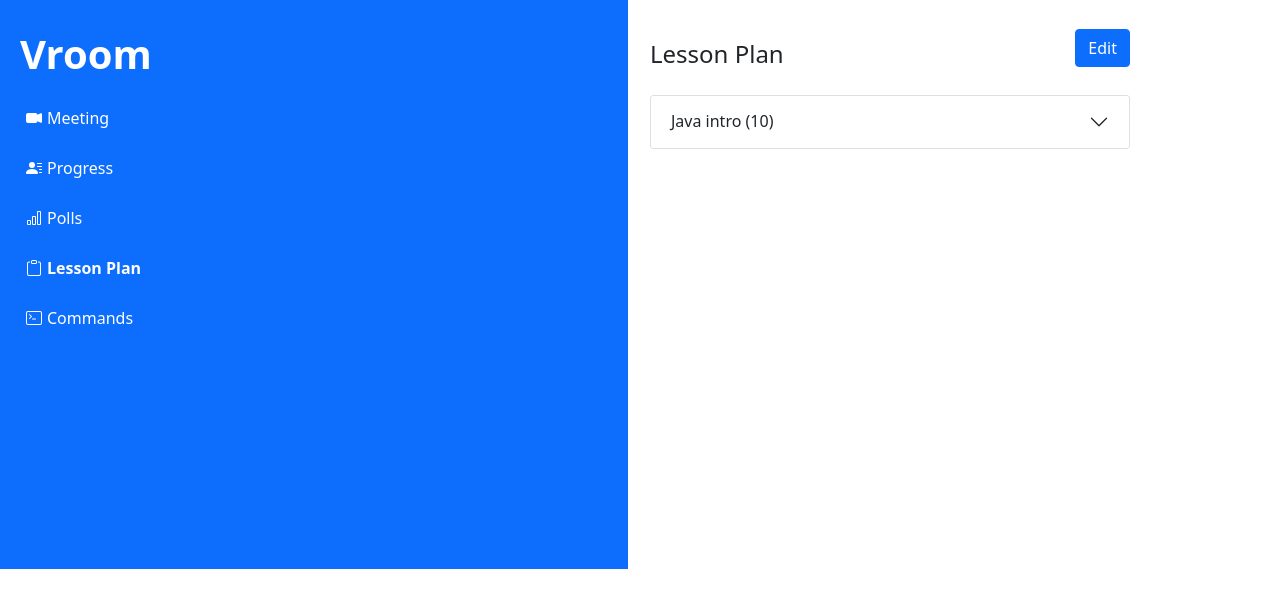
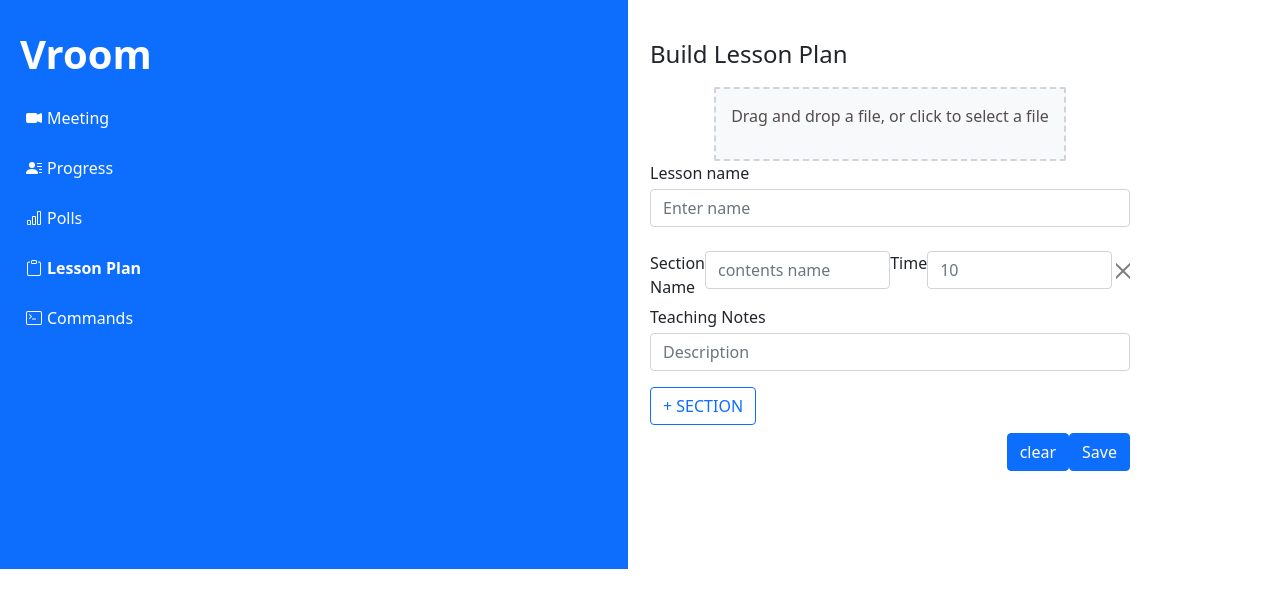
Before and after one commit to barney54321/Vroom, a React (Create React App) app: page / in a window 1280 px wide. Both pictures are taken after a click on the tab "Lesson Plan". Shown: the top 608 px of the page. Built offline with nearby package versions, Linux system fonts and the light colour scheme; no server answers.

Commit message:
edit lesson plan

```diff
--- a/src/Components/Common/VroomContext.js
+++ b/src/Components/Common/VroomContext.js
@@ -34,7 +34,16 @@ export const VroomContextProvider = (props) => {
         ],
         hasLaunched: false
     }])
-    const [lessonPlan, setLessonPlan] = useState({name: "Week 1", contents: [{name: "Java intro", description: "teachers notes", time:"10"}]})
+    const [lessonPlan, setLessonPlan] = useState({
+        name: "",
+        contents: [
+            {name: "",
+                description: "",
+                time:""
+            }
+        ]
+    })
+    const [viewLessonPlan, setViewLessonPlan] = useState(false);
     const [progress, setProgress] = useState(null);
     const [activePoll, setActivePoll] = useState(null);
     const [commands, setCommands] = useState([{command: "now", response: "Questions"}, {command: "attend", response: "bitly.qwerty"}])
@@ -75,6 +84,8 @@ export const VroomContextProvider = (props) => {
                 getProgress,
                 tutorName,
                 setTutorName,
+                viewLessonPlan,
+                setViewLessonPlan
             }}
         >
             {props.children}
--- a/src/Components/Tabs/LessonPlan/BuildLessonPlan.js
+++ b/src/Components/Tabs/LessonPlan/BuildLessonPlan.js
@@ -7,16 +7,14 @@ import CustomDropZone from "../../Common/CustomDropZone";
 
 const BuildLessonPlan = (props) => {
 
-    const [contents, setcontents]  = useState([{
-        name: "",
-        time: "",
-        description: ""
-    }])
-    const [name, setName] = useState("");
-
     const {
         setLessonPlan,
+        lessonPlan,
+        setViewLessonPlan
     } = useContext(VroomContext);
+
+    const [contents, setcontents]  = useState(lessonPlan.contents)
+    const [name, setName] = useState(lessonPlan.name);
 
     const handleAdd = () => {
         if (contents.length < 5) {
@@ -58,11 +56,21 @@ const BuildLessonPlan = (props) => {
             })
         }
         const lessonName = document.getElementById("lesson-name").value;
-        console.log("contents", copy)
         setLessonPlan({
             name: lessonName,
             contents: contents
         })
+        setViewLessonPlan(true);
+    }
+
+    const handleClear = () => {
+        setcontents([
+                {name: "",
+                    description: "",
+                    time:""
+                }
+            ]);
+        setName("");
     }
 
     const importLessonPlan = (json) => {
@@ -117,7 +125,8 @@ const BuildLessonPlan = (props) => {
                 </div>
             </div>
             <div className="d-flex justify-content-end align-items-center your-meeting-button">
-                    <Button onClick={handleSave}>Save</Button>
+                <Button onClick={handleClear}>clear</Button>
+                <Button onClick={handleSave}>Save</Button>
             </div>
         </div>
     )
--- a/src/Components/Tabs/LessonPlan/DefaultLessonPlan.js
+++ b/src/Components/Tabs/LessonPlan/DefaultLessonPlan.js
@@ -7,14 +7,12 @@ import ViewLessonPlan from './ViewLessonPlan'
 const DefaultLessonPlan = () => {
 
     const {
-        lessonPlan,
+        viewLessonPlan,
     } = useContext(VroomContext);
-
-    let page;
 
     return (
         <div>
-            {lessonPlan ? <ViewLessonPlan /> : <BuildLessonPlan />}
+            {viewLessonPlan ? <ViewLessonPlan /> : <BuildLessonPlan />}
         </div>
     )
 }
--- a/src/Components/Tabs/LessonPlan/ViewLessonPlan.js
+++ b/src/Components/Tabs/LessonPlan/ViewLessonPlan.js
@@ -6,12 +6,12 @@ import { Button, Accordion } from 'react-bootstrap';
 const ViewLessonPlan = () => {
     const {
         lessonPlan,
-        setLessonPlan,
+        setViewLessonPlan,
     } = useContext(VroomContext);
 
     const clickEdit = () => {
         // update this function
-        setLessonPlan(null);
+        setViewLessonPlan(false);
     }
 
 
```
